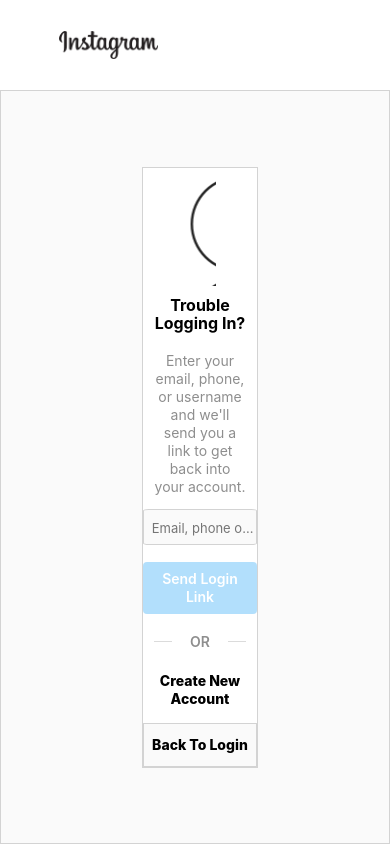
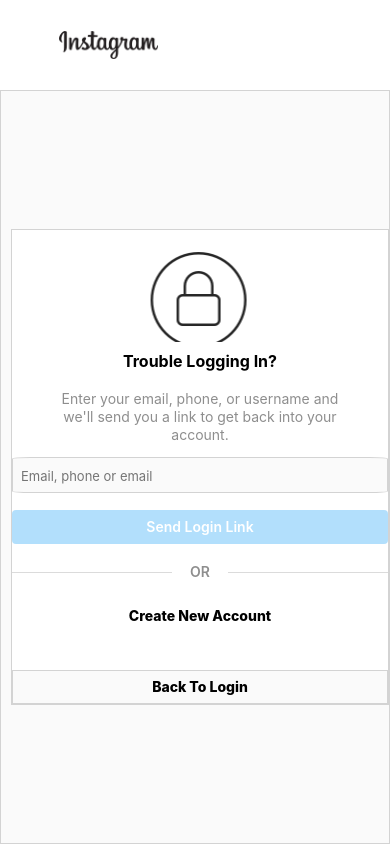
Before and after one commit to heviane/clone-instagram, a plain HTML site: page reset-password.html in a window 390 px wide. Drawn offline with Linux system fonts and the light colour scheme.

Commit message:
ajustes responsividade

```diff
--- a/assets/css/reset-password.css
+++ b/assets/css/reset-password.css
@@ -1,7 +1,6 @@
 .instagram-wraper{
     flex-direction: column;
     width: 100%;
-    background-color: yellow;
 }
 .header{
     display: flex;
@@ -14,7 +13,7 @@
     background-color: #FFF;
 }
 .logo-instagram{
-    height: 2rem;
+    height: 2em;
 }
 .content{
     display: flex;
@@ -32,8 +31,8 @@
     background-color: white;
     border: 1px solid lightgray;
     text-align: center;
-    width: 30%;
-    height: 80%;
+    width: 30em;
+    height: 20em;
 }
 .logo-cadeado {
     display: flex;
@@ -43,8 +42,8 @@
     background-position:center no-repeat;
     background-size: auto;
     overflow: hidden; /* Img não exceder o tamanho da div para fora (partes quadradas) */
-    width: 28%;
-    height: 26%;
+    width: 8em;
+    height: 9.5em;
     margin-top: 5%;
 }
 .text-title {
--- a/assets/css/style.css
+++ b/assets/css/style.css
@@ -203,10 +203,21 @@
     .instagram-phone {
         display: none;
     }
-    .login-instagram, .instagram-access, .content {
+    .instagram-access{
         width: 100%;
     }
     .group {
+        width: 100%;
         border: 1px solid transparent;
     }
+    .header, .login-instagram, .content-line, .footer {
+        width: 100%;
+    }
+    .content{/* reset-password */
+        width: 100%;
+    }
+    .get-the-app {
+        display: none; /* Para ocultar */
+        /* display: block; Para mostrar */
+    }
 }
```
Also changed, not shown: signup.html (+0 -6 lines), 1 other file.
